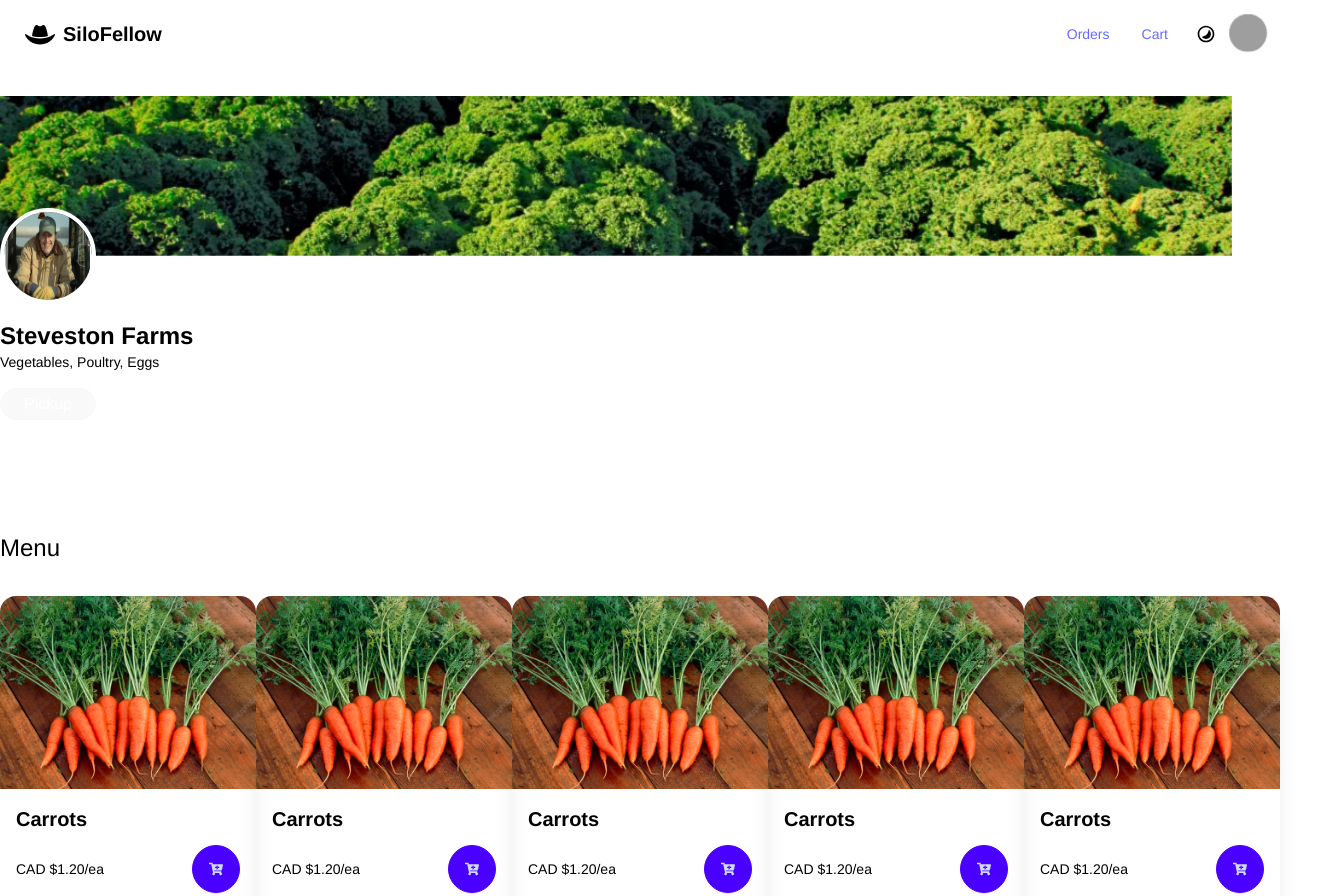
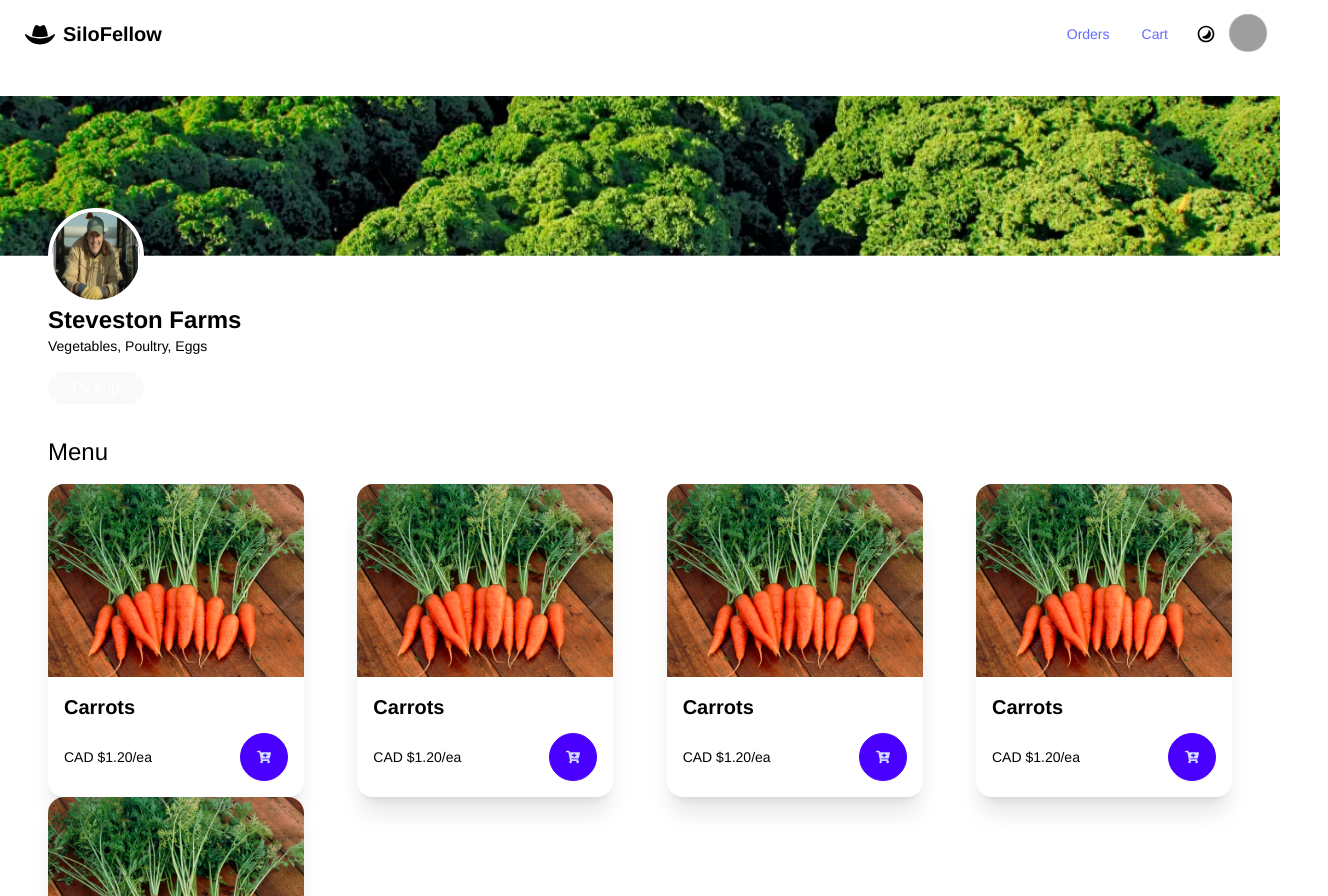
Before and after one commit to mayankrastogi02/FarmFellow, a React (Vite) app: page /profile in a window 1280 px wide. Shown: the top 896 px of the page, 1328 px wide, since content can reach past the window. Built offline with nearby package versions, Linux system fonts and the light colour scheme; no server answers; the database is empty; grey boxes are pictures that could not be loaded.

Commit message:
Cart page

```diff
--- a/src/App.tsx
+++ b/src/App.tsx
@@ -19,6 +19,7 @@ import Maps from './pages/Maps.tsx';
 import ChatHistory from './pages/ChatHistory.tsx';
 import { UserDataContext } from './utils/globalData.tsx';
 import HomePage from './pages/HomePage.tsx';
+import Cart from './pages/Cart.tsx';
 
 const router = createBrowserRouter([
   {
@@ -56,7 +57,11 @@ const router = createBrowserRouter([
   },
   {
     path: "/home",
-    element: < HomePage />,
+    element: <HomePage />,
+  },
+  {
+    path: "/cart",
+    element: <Cart />,
   },
 ]);
 
@@ -95,7 +100,7 @@ function App() {
             <div className='w-screen fixed top-0'>
               <Navbar />
             </div>
-            <div className='mt-[4rem]'>
+            <div className='w-screen mt-[4rem]'>
               <RouterProvider router={router} />
             </div>
           </div>
--- /dev/null
+++ b/src/pages/Cart.tsx
@@ -0,0 +1,36 @@
+import React, { useState } from 'react'
+import Carrots from '../assets/carrots.jpg'
+
+function Cart() {
+    const [counter, setCounter] = useState(0);
+    return (
+        <div className='flex flex-col'>
+            <div className='flex flex-col items-center justify-center w-full mb-4'>
+                <p className='text-2xl font-bold'>Your Orders</p>
+            </div>
+            <div className='px-12 pb-4'>
+                <p className='text-left text-2xl font-bold'>Steveston Farms</p>
+            </div>
+
+            <div className='flex flex-wrap items-center px-12 gap-4'>
+                <div className="card lg:card-side p-0 shadow-xl h-48">
+                    <figure className='w-1/4'><img src={Carrots} alt="Album" /></figure>
+                    <div className="card-body">
+                        <p className="text-2xl text-left">Carrots</p>
+                        <p className="text-left">Large carrots</p>
+                        <p className="text-left">CAD $1.20/ea</p>
+                        <div className="card-actions justify-end">
+                            <div className='flex flex-row items-center rounded-full border-2 border-gray-300'>
+                                <button className="btn border-none bg-transparent rounded-l-full" onClick={() => setCounter(counter - 1)}>-</button>
+                                <p className='px-4'>{counter}</p>
+                                <button className="btn border-none bg-transparent rounded-r-full" onClick={() => setCounter(counter + 1)}>+</button>
+                            </div>
+                        </div>
+                    </div>
+                </div>
+            </div>
+        </div>
+    )
+}
+
+export default Cart
--- a/src/pages/Profile.tsx
+++ b/src/pages/Profile.tsx
@@ -15,7 +15,7 @@ function Profile() {
     return (
         // <ProfileCard userData={user[0]} />
         <div className='flex flex-col justify-left'>
-            <div className='flex flex-col items-center justify-center w-screen mb-4'>
+            <div className='flex flex-col items-center justify-center w-screen'>
                 <div className="relative w-screen">
                     {/* Banner Image */}
                     <img
@@ -32,14 +32,14 @@ function Profile() {
                     />
                 </div>
             </div>
-            <div className='flex flex-col mb-4 p-12'>
+            <div className='flex flex-col p-12 pb-0'>
                 <p className='text-left text-2xl font-bold'>Steveston Farms</p>
                 <p className='text-left text-sm'>Vegetables, Poultry, Eggs</p>
                 <button className='text-white rounded-3xl w-24 h-8 mt-4 items-center justify-center flex'>Pickup</button>
             </div>
-            <div className='flex flex-col mb-4 p-12'>
-                <p className='text-left text-2xl mb-8'>Menu</p>
-                <div className='flex flex-row items-center justify-between'>
+            <div className='flex flex-col p-12 pt-8'>
+                <p className='text-left text-2xl mb-4'>Menu</p>
+                <div className='flex flex-wrap items-center justify-between'>
                     {
                         arr.map((item) => {
                             return <FoodCard />
```
